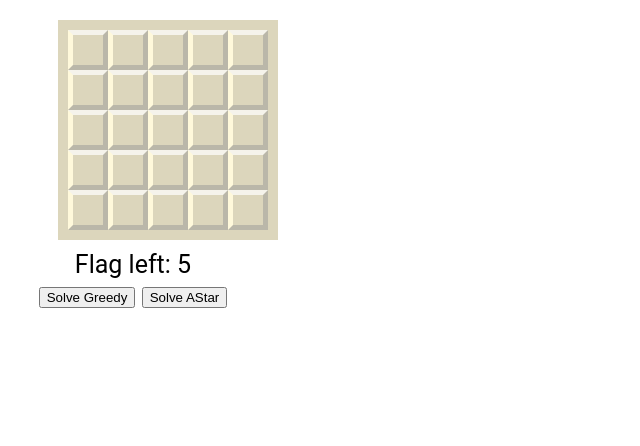
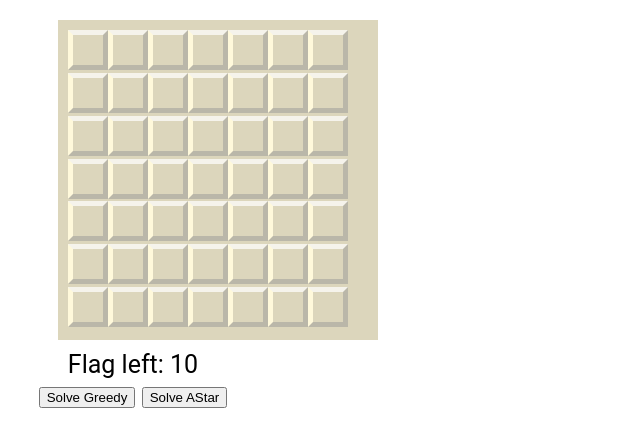
Before and after one commit to tiennhann/Minesweeper-Solver, a plain HTML site: page index.html in a window 1280 px wide. Shown: the whole page, without its empty margins (0-640 px from the left). Drawn offline with Linux system fonts and the light colour scheme.

Commit message:
Larger Board for Better results (less guessing)

```diff
--- a/app.js
+++ b/app.js
@@ -4,8 +4,8 @@ document.addEventListener('DOMContentLoaded', () => {
     const grid = document.querySelector('.grid');
     const flagsLeft = document.querySelector('#flags-left');
     const result = document.querySelector('#result');
-    const width = 5;   // Width of the game board
-    let bombAmount = 5;    // Total number of bombs
+    const width = 7;   // Width of the game board
+    let bombAmount = 10;    // Total number of bombs
     let squares = [];   // Array to store each square in the game board
     let isGameOver = false; // Boolean to check if the game is over
     let flags = 0;  // Counter for flags placed on the board
--- a/style.css
+++ b/style.css
@@ -3,8 +3,8 @@
 }
 
 .grid {
-    height: 200px;
-    width: 200px;
+    height: 300px;
+    width: 300px;
     background-color: #dcd6bc;
     display: flex;
     flex-wrap: wrap;
```
